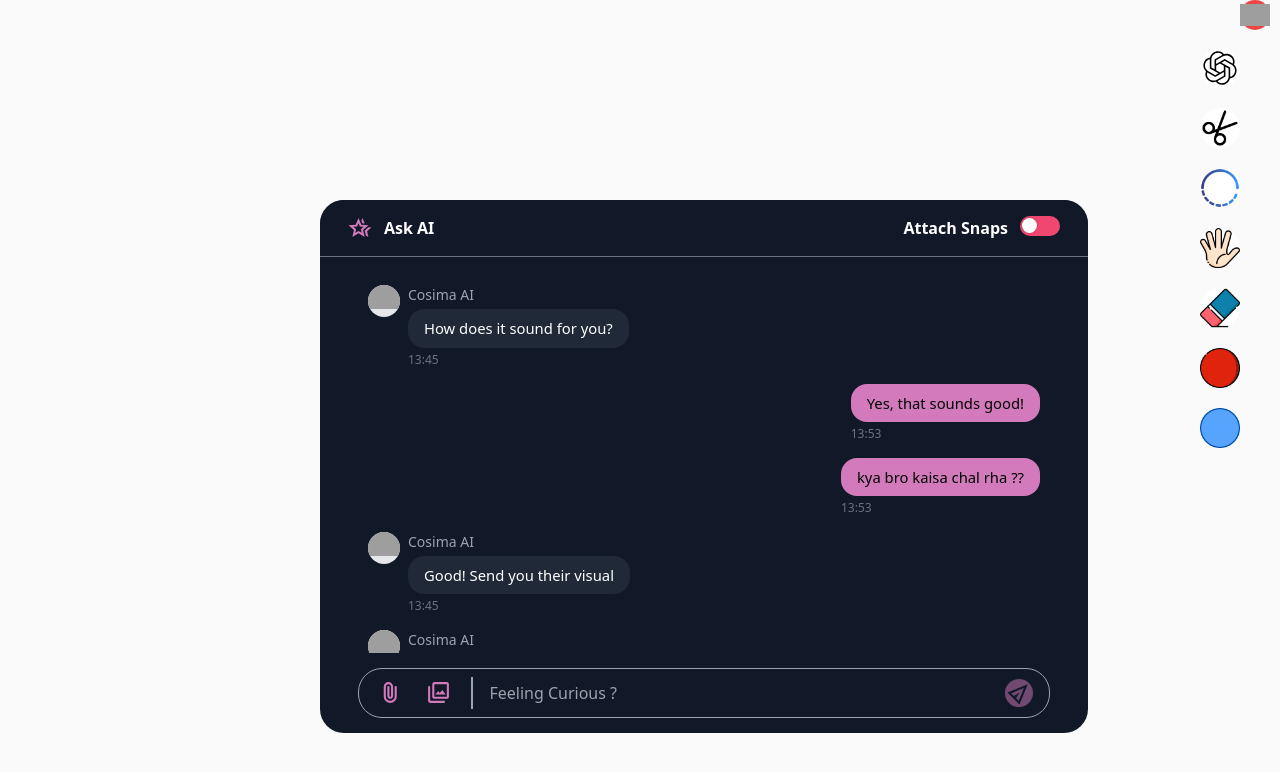
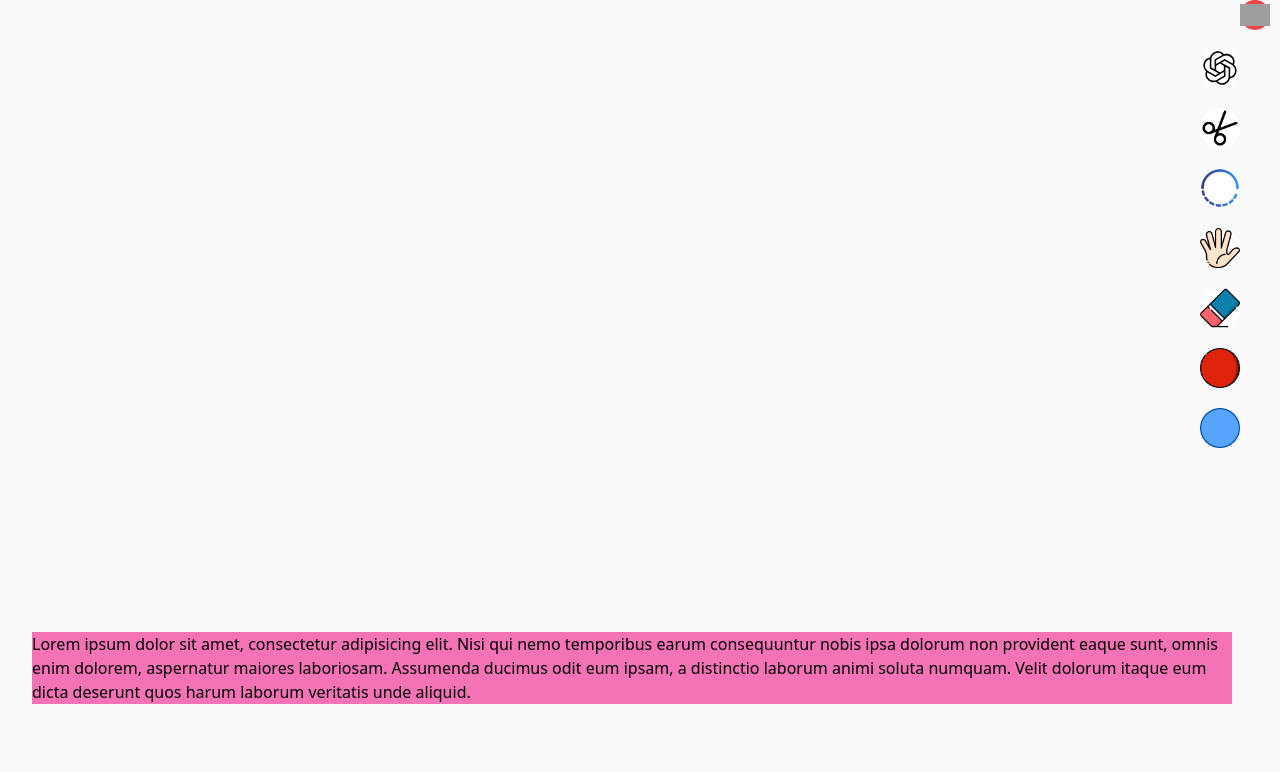
Before and after one commit to DivyanshuShekhar55/screen-write-AI, a React (Vite) app in the folder screen-write-AI/: page / in a window 1280 px wide. Shown: the top 772 px of the page. Built offline with nearby package versions, Linux system fonts and the light colour scheme; grey boxes are pictures that could not be loaded.

Commit message:
added the basic form of drag functonality and UI for screen-capture component

```diff
--- a/screen-write-AI/src/App.jsx
+++ b/screen-write-AI/src/App.jsx
@@ -3,6 +3,7 @@ import './App.css';
 import Sidebar from './components/Sidebar';
 import Canvas from './components/Canvas'
 import ChatWindow from './components/ChatWindow';
+import ScreenCapture from './components/ScreenCapture';
 
 function App() {
   const [isvanishModeActive, setIsvanishModeActive] = useState(true)
@@ -13,7 +14,8 @@ function App() {
       <Canvas VanishMode={isvanishModeActive} />
       <Sidebar changeMode={() => setIsvanishModeActive(!isvanishModeActive)} />
 
-      <ChatWindow />
+      {/* <ChatWindow /> */}
+      <ScreenCapture />
     </div>
   );
 }
--- /dev/null
+++ b/screen-write-AI/src/components/ScreenCapture.jsx
@@ -0,0 +1,55 @@
+import React, { useState } from 'react'
+
+function ScreenCapture() {
+    const [selectStartPos, setSelectStartPos] = useState({ x: null, y: null })
+    const [currPos, setCurrPos] = useState({ x: null, y: null })
+    const [isDragging, setisDragging] = useState(false)
+
+    const handleMouseDown = (e) => {
+        const startX = e.clientX
+        const startY = e.clientY
+        setSelectStartPos({x:e.clientX, y:e.clientY})
+        setisDragging(true)
+    }
+
+    const handleDrag = (e) => {
+        if (isDragging) {
+            setCurrPos({ x: e.clientX, y: e.clientY })
+        }
+    }
+
+    const handleMouseUp = () => {
+        setisDragging(false)
+        alert(`started at ${selectStartPos.x} ended at ${currPos.x}`)
+    }
+
+
+    return (
+
+        <div
+            className='w-3/4 h-3/4 bg-pink-400 cursor-crosshair'
+            onMouseDown={handleMouseDown}
+            onMouseMove={handleDrag}
+            onMouseUp={handleMouseUp}
+            // Add more event handlers as needed
+        >
+            {isDragging && selectStartPos.x !== null && currPos.x !== null && (
+                <div
+                    style={{
+                        position: 'fixed',
+                        left: Math.min(selectStartPos.x, currPos.x),
+                        top: Math.min(selectStartPos.y, currPos.y),
+                        width: Math.abs(currPos.x - selectStartPos.x),
+                        height: Math.abs(currPos.y - selectStartPos.y),
+                        border: '2px solid #00ff00',
+                        backgroundColor: 'rgba(0, 255, 0, 0.1)',
+                        pointerEvents: 'none'  // Prevents the rectangle from interfering with events
+                    }}
+                />
+            )}
+            Lorem ipsum dolor sit amet, consectetur adipisicing elit. Nisi qui nemo temporibus earum consequuntur nobis ipsa dolorum non provident eaque sunt, omnis enim dolorem, aspernatur maiores laboriosam. Assumenda ducimus odit eum ipsam, a distinctio laborum animi soluta numquam. Velit dolorum itaque eum dicta deserunt quos harum laborum veritatis unde aliquid.
+        </div>
+    )
+}
+
+export default ScreenCapture
```
